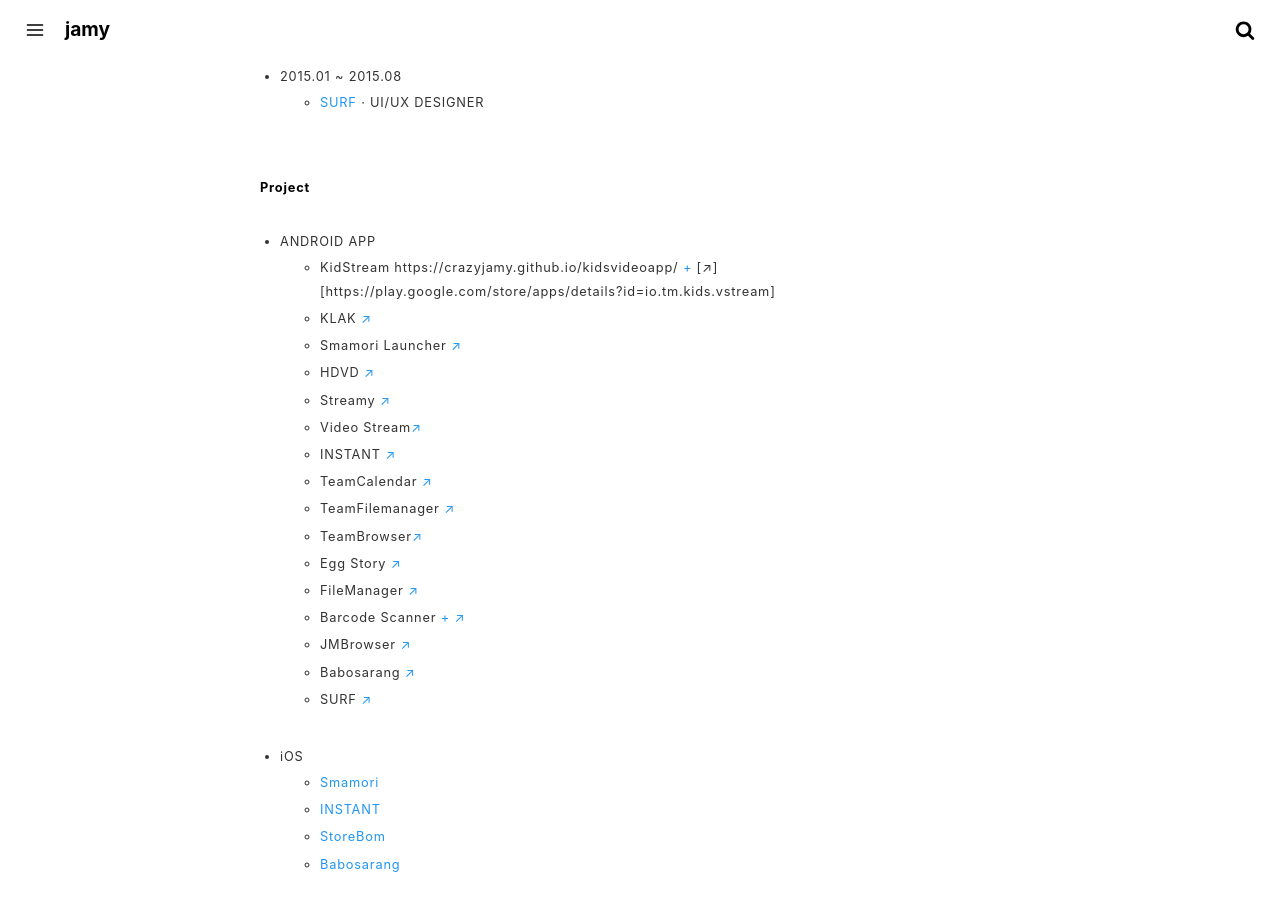
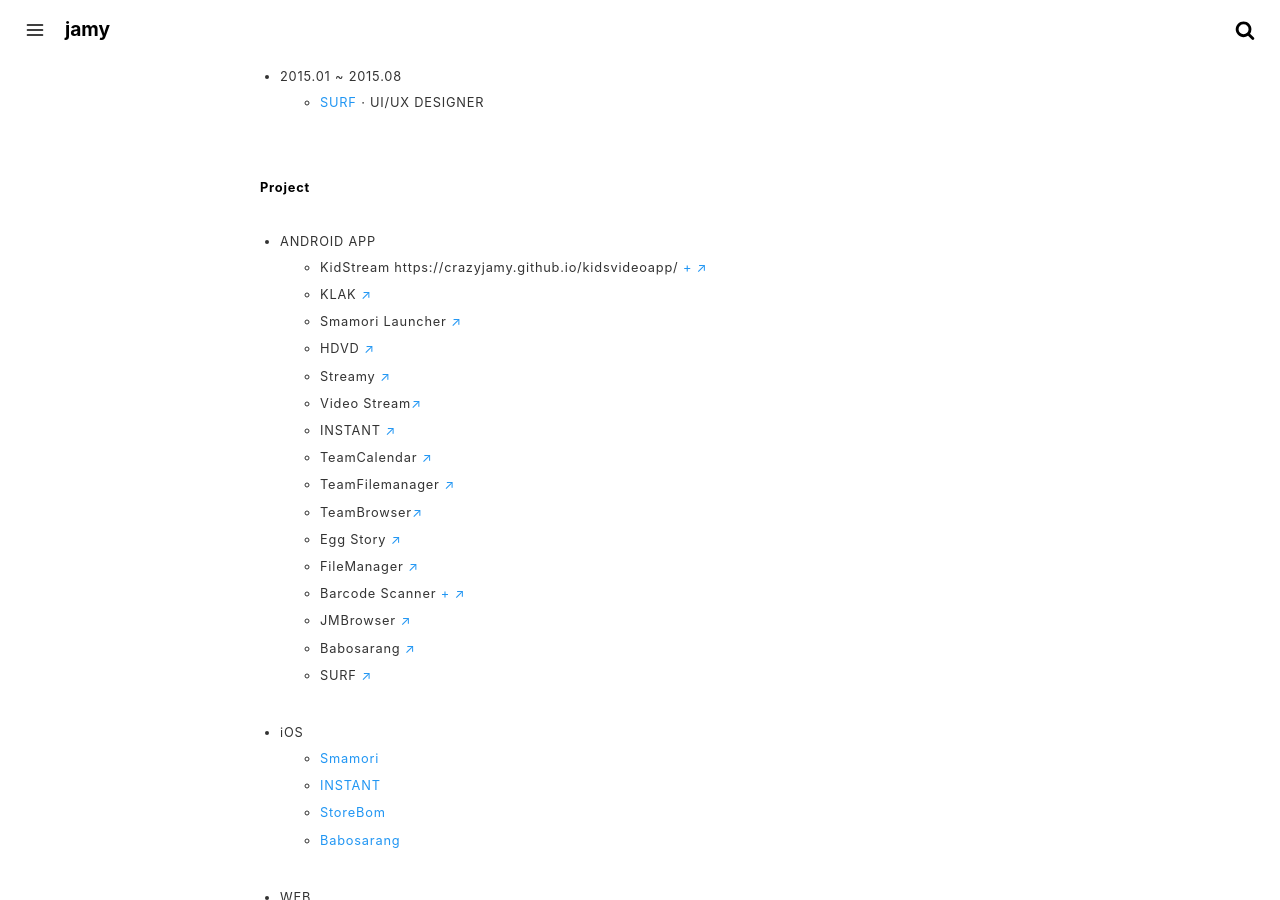
Before and after one commit to crazyjamy/crazyjamy.github.io, a Jekyll site: the page built from about.md, in a window 1280 px wide and 900 px high, scrolled down 624 px. Built offline with Jekyll 4.4.1, drawn with Linux system fonts in a browser that asks for light colours; some of the changed lines change nothing that is shown.

Commit message:
Update about.md

```diff
--- a/about.md
+++ b/about.md
@@ -25,7 +25,7 @@
 
 #### Project
 + ANDROID APP
-  + KidStream https://crazyjamy.github.io/kidsvideoapp/ [+](https://crazyjamy.github.io/kidsvideoapp/) [↗][https://play.google.com/store/apps/details?id=io.tm.kids.vstream]
+  + KidStream https://crazyjamy.github.io/kidsvideoapp/ [+](https://crazyjamy.github.io/kidsvideoapp/) <a href="https://play.google.com/store/apps/details?id=io.tm.kids.vstream" target="_blank">↗</a>
   + KLAK [↗](https://play.google.com/store/apps/details?id=io.jmobile.tm.klak)
   + Smamori Launcher [↗](https://play.google.com/store/apps/details?id=jsecurity.launcher.smamori)
   + HDVD [↗](https://play.google.com/store/apps/details?id=com.ne.hdv)
```
